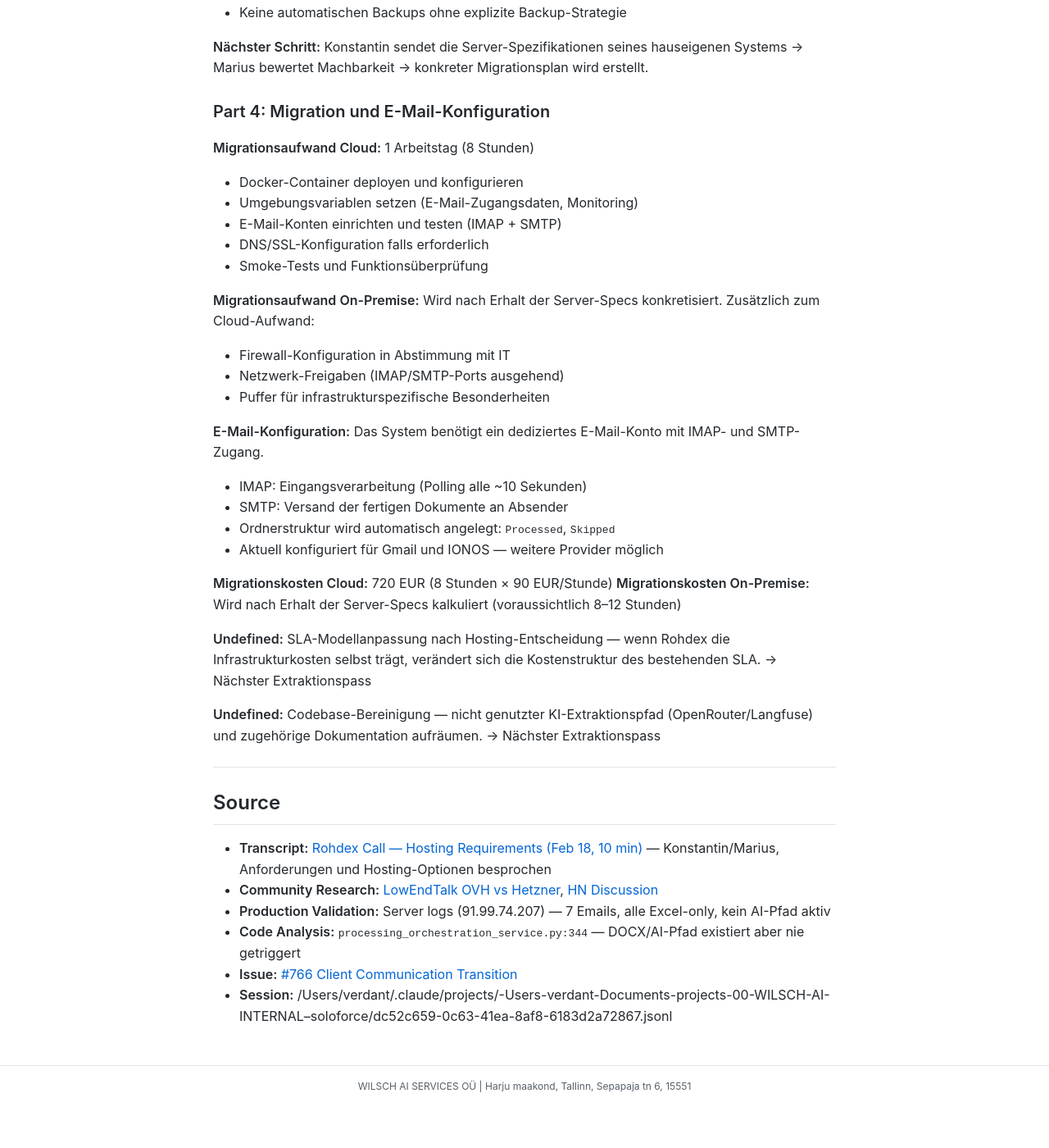
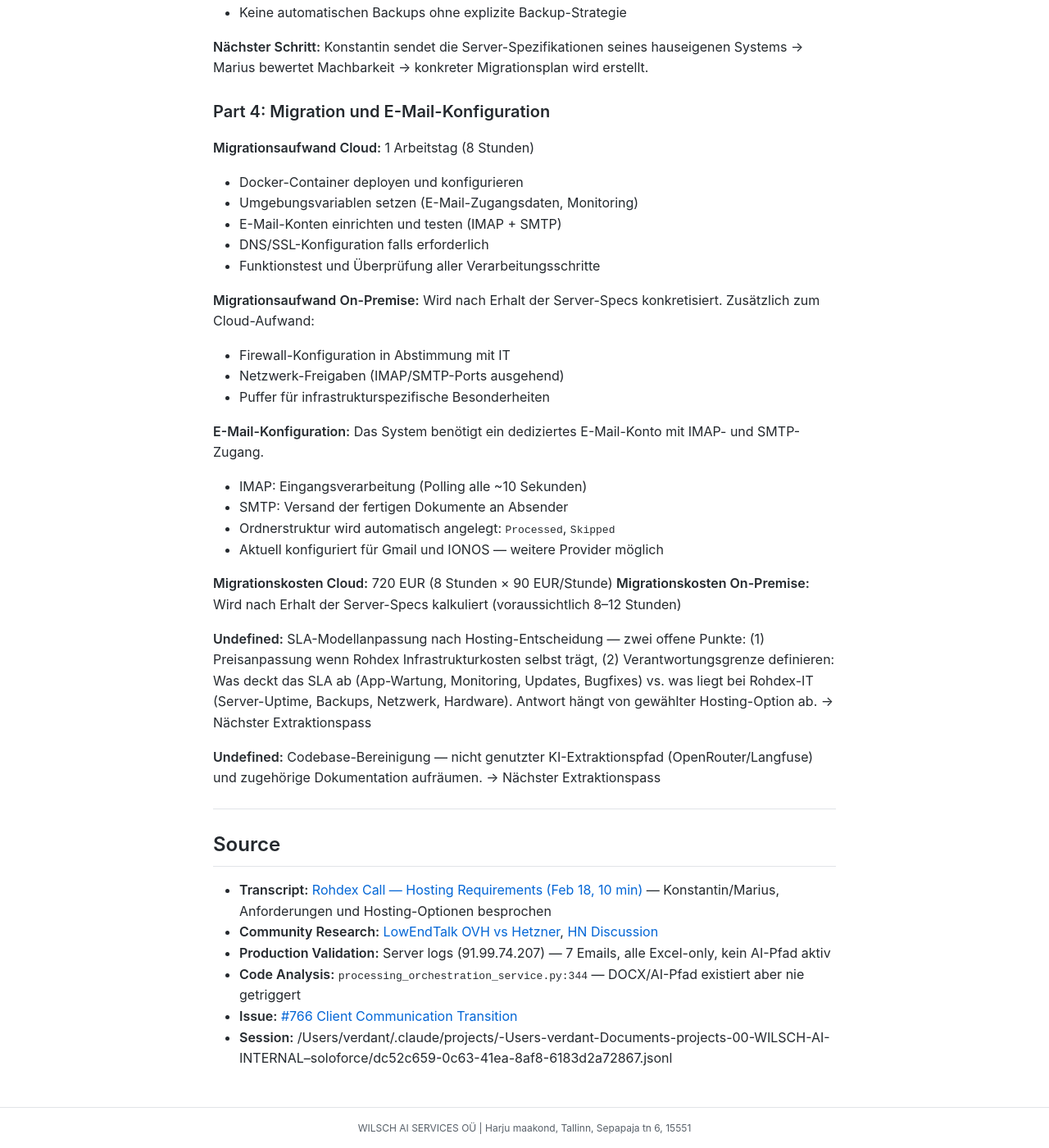
Before and after one commit to MariusWilsch/public-wilsch-ai-pages, a Jekyll site: the page built from project/rohdex/hosting-anforderungen.md, in a window 1280 px wide and 1400 px high, scrolled down 3338 px. Shown: the whole window at 82% size. Built offline with Jekyll 4.4.1, drawn with Linux system fonts in a browser that asks for light colours; our own code applies the rules of GitHub Pages for plain Markdown files; before the commit the page ends 4687 px from its top, so only the background shows below that.

Commit message:
Sync from hippocampus 2026-02-21

```diff
--- a/project/rohdex/hosting-anforderungen.md
+++ b/project/rohdex/hosting-anforderungen.md
@@ -111,7 +111,7 @@ Zwei Cloud-Anbieter mit Rechenzentren in Deutschland (DSGVO-konform):
 - Umgebungsvariablen setzen (E-Mail-Zugangsdaten, Monitoring)
 - E-Mail-Konten einrichten und testen (IMAP + SMTP)
 - DNS/SSL-Konfiguration falls erforderlich
-- Smoke-Tests und Funktionsüberprüfung
+- Funktionstest und Überprüfung aller Verarbeitungsschritte
 
 **Migrationsaufwand On-Premise:** Wird nach Erhalt der Server-Specs konkretisiert. Zusätzlich zum Cloud-Aufwand:
 - Firewall-Konfiguration in Abstimmung mit IT
@@ -129,7 +129,7 @@ Das System benötigt ein dediziertes E-Mail-Konto mit IMAP- und SMTP-Zugang.
 **Migrationskosten Cloud:** 720 EUR (8 Stunden × 90 EUR/Stunde)
 **Migrationskosten On-Premise:** Wird nach Erhalt der Server-Specs kalkuliert (voraussichtlich 8–12 Stunden)
 
-**Undefined:** SLA-Modellanpassung nach Hosting-Entscheidung — wenn Rohdex die Infrastrukturkosten selbst trägt, verändert sich die Kostenstruktur des bestehenden SLA. → Nächster Extraktionspass
+**Undefined:** SLA-Modellanpassung nach Hosting-Entscheidung — zwei offene Punkte: (1) Preisanpassung wenn Rohdex Infrastrukturkosten selbst trägt, (2) Verantwortungsgrenze definieren: Was deckt das SLA ab (App-Wartung, Monitoring, Updates, Bugfixes) vs. was liegt bei Rohdex-IT (Server-Uptime, Backups, Netzwerk, Hardware). Antwort hängt von gewählter Hosting-Option ab. → Nächster Extraktionspass
 
 **Undefined:** Codebase-Bereinigung — nicht genutzter KI-Extraktionspfad (OpenRouter/Langfuse) und zugehörige Dokumentation aufräumen. → Nächster Extraktionspass
 
```
